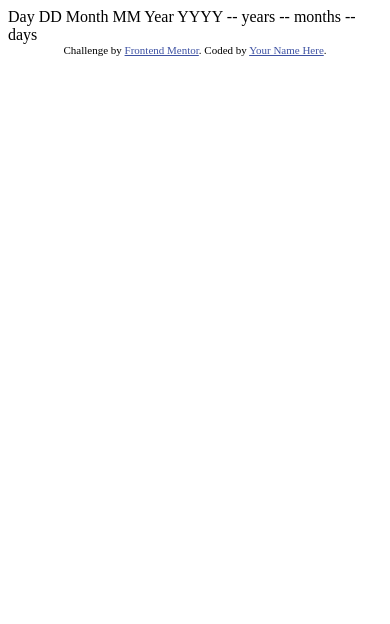
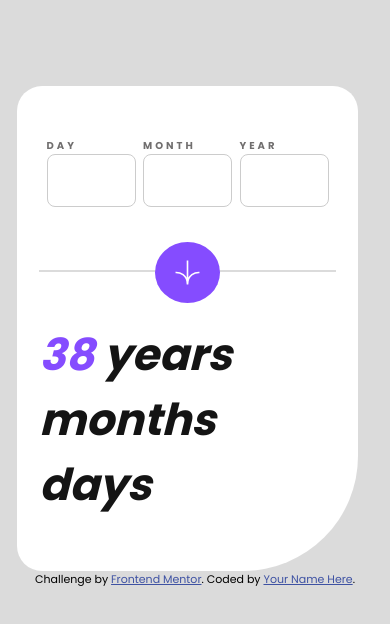
Before and after one commit to cyeguez/age-calculator-app-main, a plain HTML site: page index.html in a window 390 px wide. Drawn offline with Linux system fonts and the light colour scheme.

Commit message:
feat(Se crean los estilos para el modo mobile)

```diff
--- a/index.html
+++ b/index.html
@@ -1,37 +1,68 @@
 <!DOCTYPE html>
 <html lang="en">
+
 <head>
   <meta charset="UTF-8">
-  <meta name="viewport" content="width=device-width, initial-scale=1.0"> <!-- displays site properly based on user's device -->
+  <meta name="viewport" content="width=device-width, initial-scale=1.0">
+  <!-- displays site properly based on user's device -->
 
   <link rel="icon" type="image/png" sizes="32x32" href="./assets/images/favicon-32x32.png">
 
   <title>Frontend Mentor | Age calculator app</title>
+  <link rel="preconnect" href="https://fonts.googleapis.com">
+  <link rel="preconnect" href="https://fonts.gstatic.com" crossorigin>
+  <link href="https://fonts.googleapis.com/css2?family=Poppins:wght@400;700;800&display=swap" rel="stylesheet">
 
-  <!-- Feel free to remove these styles or customise in your own stylesheet 👍 -->
-  <style>
-    .attribution { font-size: 11px; text-align: center; }
-    .attribution a { color: hsl(228, 45%, 44%); }
-  </style>
+  <link rel="stylesheet" href="./css/style.css">
+
+
 </head>
+
 <body>
 
-  Day
-  DD
+  <main>
+    <article class="calculator">
+      <form action="#" id="calculatorForm" class="form" autocomplete="off">
+        <div class="container-input">
+          <div class="item">
+            <label for="fieldDay">Day</label><br>
+            <input type="text" id="fieldDay" name=" input day">
+          </div>
+          <div class="item">
+            <label for="fieldMonth">Month</label> <br>
+            <input type="text" id="fielMonth" name=" input month">
+          </div>
+          <div class="item">
+            <label for="fieldYear">Year</label> <br>
+            <input type="text" id="fieldYear" name=" input year">
+          </div>
 
-  Month
-  MM
+        </div>
+        <div class="container-btn">
+          <div class="">
+            <svg xmlns="http://www.w3.org/2000/svg" width="25" height="25" viewBox="0 0 46 44">
+              <g fill="none" stroke="#FFF" stroke-width="3">
+                <path d="M1 22.019C8.333 21.686 23 25.616 23 44M23 44V0M45 22.019C37.667 21.686 23 25.616 23 44" />
+              </g>
+            </svg>
 
-  Year
-  YYYY
+          </div>
 
-  -- years
-  -- months
-  -- days
+      </form>
+      <ul class="result">
+        <li class="result-year"><span>38</span> years</li>
+        <li class="result-month">
+          <spa></span> months
+        </li>
+        <li class="result-day"><span></span> days</li>
+      </ul>
+    </article>
+  </main>
 
-  <div class="attribution">
+  <footer class="attribution">
     Challenge by <a href="https://www.frontendmentor.io?ref=challenge" target="_blank">Frontend Mentor</a>.
     Coded by <a href="#">Your Name Here</a>.
-  </div>
+  </footer>
 </body>
+
 </html>
--- /dev/null
+++ b/scss/_var.scss
@@ -0,0 +1,12 @@
+$colors: (
+ "Purple": hsl(259, 100%, 65%),
+  "Light-red": hsl(0, 100%, 67%),
+  "White": hsl(0, 0%, 100%),
+  "Off-white": hsl(0, 0%, 94%),
+  "Light-grey": hsl(0, 0%, 86%),
+  "Smokey-grey": hsl(0, 1%, 44%),
+  "Off-black": hsl(0, 0%, 8%),
+);
+$font: (
+  "principal": 'Poppins'
+);
--- a/scss/css/style.scss
+++ b/scss/css/style.scss
@@ -0,0 +1,117 @@
+@use "../var" as v;
+
+*{
+  margin: 0;
+  padding: 0;
+  box-sizing: border-box;
+}
+
+html{
+  font-size: 62.5%;
+}
+
+
+body {
+  background-color: map-get(v.$colors, "Light-grey");
+  padding-inline: 1.7rem;
+  font-family: 'Poppins', sans-serif;
+}
+
+
+/* ------------------------------- mode mobile ------------------------------ */
+.calculator{
+  width: 341px;
+  height: 485px;
+  margin-top: 8.6rem;
+  background-color: map-get(v.$colors, "White");
+  border-radius: 25px 25px 115px 25px;
+
+  .form{
+    padding: 5.2rem 2.2rem 0 ;
+
+    .container-input{
+      width: 100%;
+      display: flex;
+      justify-content: space-evenly;
+      label{
+        font-size: 1rem;
+        text-transform: uppercase;
+        letter-spacing: 0.3rem;
+        font-weight: 700;
+        color: map-get(v.$colors, "Smokey-grey" );
+      }
+
+      input{
+        width: 89px;
+        height: 53px;
+        border-radius: 8px;
+        border: 1px solid #ccc;
+        color: map-get(v.$colors, "Off-black" );
+        font-size: 1.6rem;
+        padding-left: 1.7rem;
+        font-weight: 800;
+
+      }
+    }
+    .container-btn{
+      width: 100%;
+      margin-top: 6.3rem;
+      border-top: 2px solid map-get(v.$colors, "Light-grey" );
+      display: flex;
+      justify-content: center;
+      position: relative;
+      div{
+        width: 65px;
+        height: 65;
+        border-radius: 50%;
+        background-color: map-get(v.$colors, "Purple" );
+        padding: 1.8rem;
+        position:absolute;
+        top: -30px;
+        overflow: hidden;
+        display: flex;
+        justify-content: center;
+        align-items: center;
+      }
+
+
+
+    }
+  }
+  ul{
+    width: 100%;
+    margin-top: 50px;
+    font-size: 4.4rem;
+    font-weight: 700;
+    font-style: italic;
+    color: map-get(v.$colors, "Off-black");
+    list-style: none;
+    border: 1px soli pink;
+    li{
+      span{
+        color: map-get(v.$colors, "Purple" )
+      }
+    }
+  }
+
+}
+
+
+
+
+
+
+
+
+
+
+/* --------------------------------- footer --------------------------------- */
+
+footer {
+  font-size: 11px;
+  text-align: center;
+
+  a {
+    color: hsl(228, 45%, 44%);
+  }
+}
```
Also changed, not shown: assets/images/icon-arrow.svg, css/style.css.
